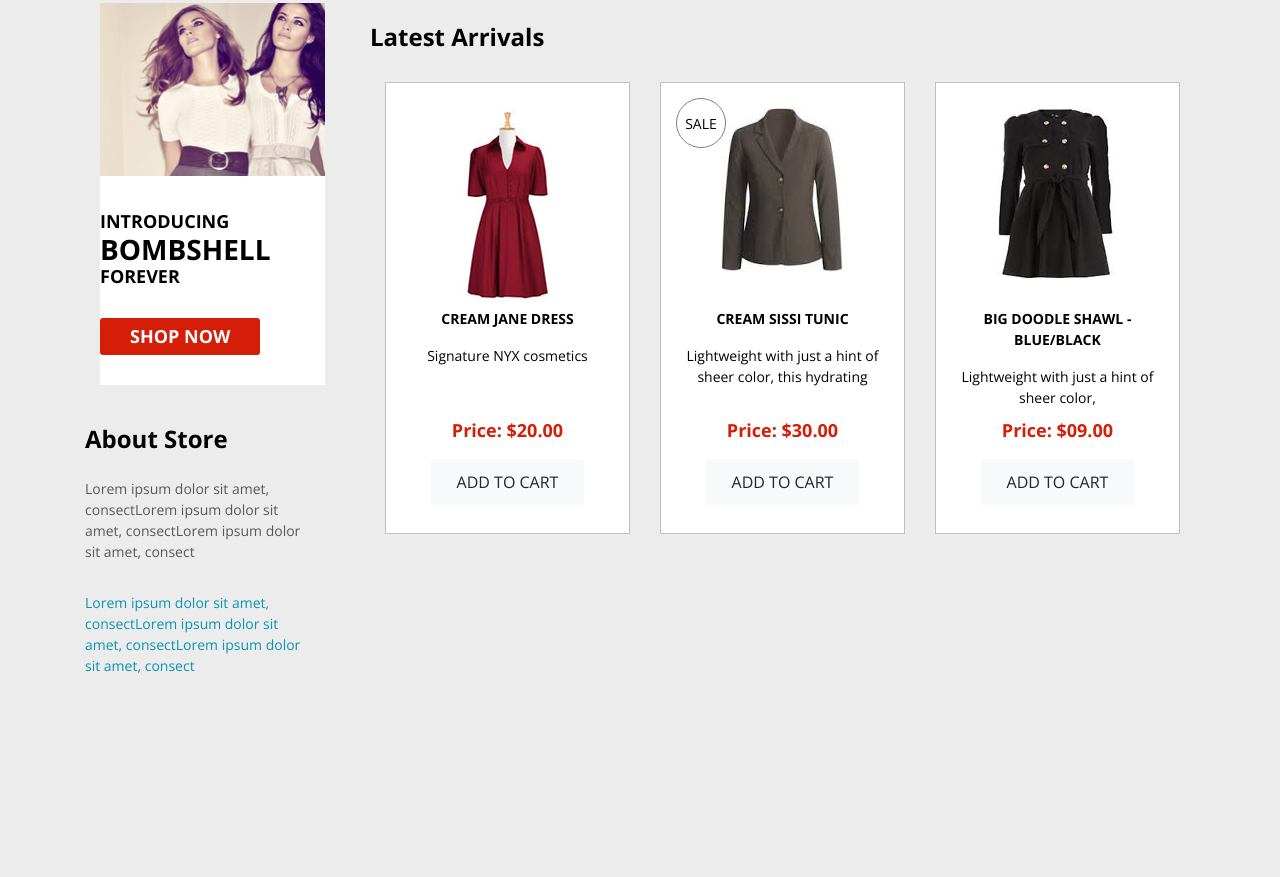
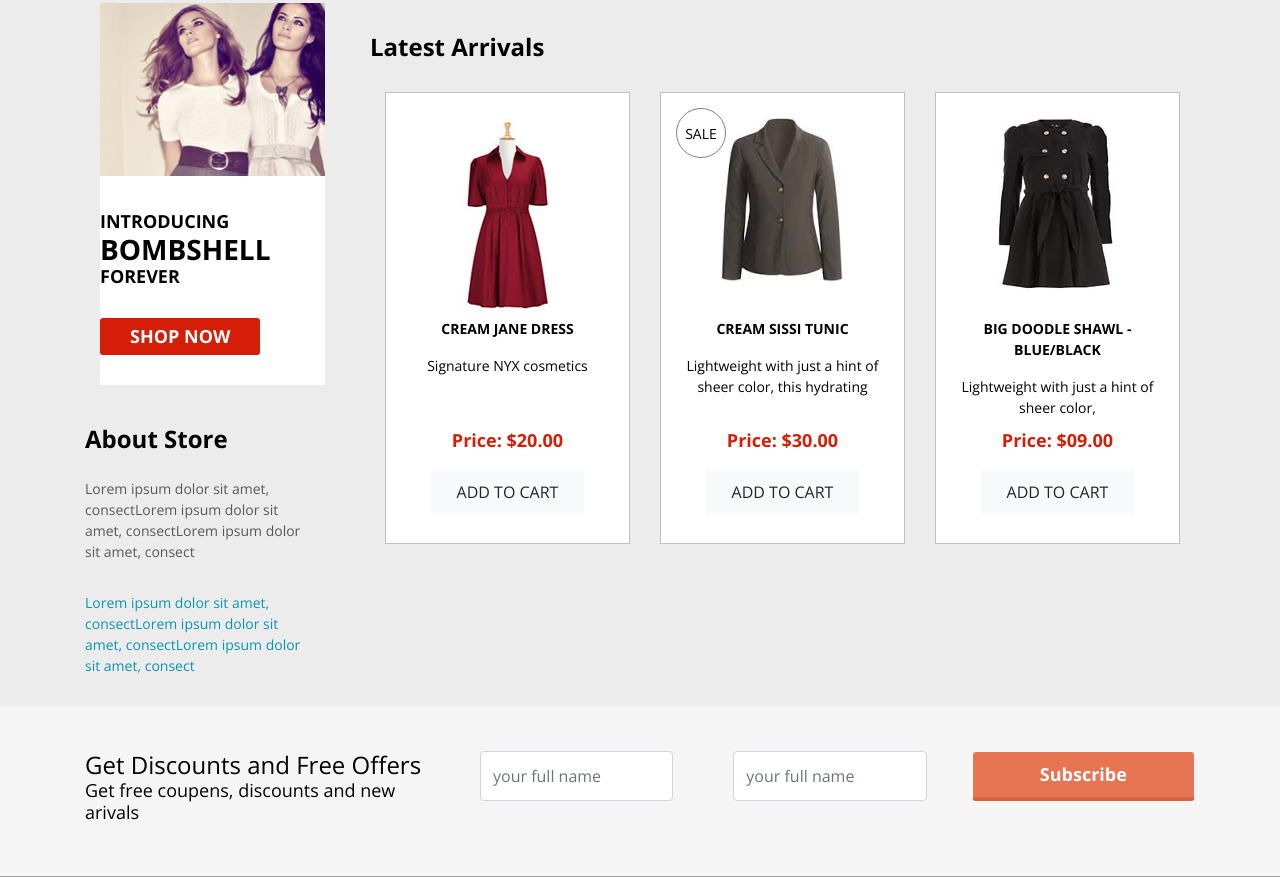
Before and after one commit to SergeevVasily/StyleTour, a plain HTML site: page index.html in a window 1280 px wide. Shown: the part 2273-3150 px from the top of the page. Before the commit the page ends 2979 px from the top, so only its background shows below. Drawn offline with nearby package versions, Linux system fonts and the light colour scheme.

Commit message:
Footer added

```diff
--- a/css/style.css
+++ b/css/style.css
@@ -51,6 +51,9 @@ h3{
     }
     .products-row{
         margin: 20px 0;
+    }
+    .bottom-content .form-inline{
+        margin-top: 20px;
     }
 }
 /* Small Devices, Tablets */
@@ -498,3 +501,46 @@ position: absolute;
     margin-bottom: 30px;
    text-align: center;
 }
+
+.banner-row img{
+    margin-bottom: 10px;
+}
+
+.bottom-content{
+    background: #f5f5f5;
+    padding: 45px 0;
+    border-bottom: 1px solid #9e9e9e;
+}
+.bottom-content h3{
+    font-weight: 400;
+    margin: 0;
+}
+
+.bottom-content h4{
+    font-weight: 300;
+    font-size: 18px;
+}
+
+.bottom-content .form-inline .form-control{
+    height: 50px;
+    margin: 0 15px;
+    width: 100%;
+
+}
+
+.bottom-content .form-inline .btn{
+    height: 50px;
+    padding-left: 50px;
+    padding-right: 50px;
+    background: #e77553;
+    color: white;
+    font-size: 18px;
+    font-weight: 700;
+    border-bottom: 4px solid #d96340;
+    width: 100%;
+    transition: all .5s;
+}
+
+.bottom-content .form-inline .btn:hover{
+    background: #d96340;
+}
--- a/index.html
+++ b/index.html
@@ -5,7 +5,7 @@
 	<meta http-equiv="X-UA-Compatible" content="IE=edge">
 	<meta name="viewport" content="width=device-width, initial-scale=1">
 	<title>Styletour</title>
-	<link href="https://fonts.googleapis.com/css?family=Open+Sans:400,700" rel="stylesheet">
+	<link href="https://fonts.googleapis.com/css?family=Open+Sans:400,700, 300" rel="stylesheet">
 	<link href='https://fonts.googleapis.com/css?family=Open+Sans:700,400&subset=latin,cyrillic' rel='stylesheet' type='text/css'>
 	<link href="css/bootstrap.min.css" rel="stylesheet">
 	<link href="css/style.css" rel="stylesheet">
@@ -143,7 +143,7 @@
 	</section>
 
 	<section class="main-content">
-		<div class="container">
+		<div class="container clearfix">
 			<div class="row">
 				<div class="col-md-9 order-md-3">
 					<div class="content">
@@ -256,7 +256,7 @@
                                 </div> <!--product-->
                             </div>
                         </div>
-                        <div class="banner-row form-inline">
+                        <div class="banner-row form-inline clearfix">
                             <col-sm-4>
                                 <a href=""><img src="img/content-banner1.jpg" alt=""></a>
                             </col-sm-4>
@@ -431,6 +431,32 @@
 		</div>
 	</section>
 
+    <section class="bottom-content">
+        <div class="container">
+            <div class="row">
+                <div class="col-md-4">
+                    <h3>Get Discounts and Free Offers</h3>
+                    <h4>Get free coupens, discounts and new arivals</h4>
+                </div>
+                <div class="col-md-8">
+                    <form action="" class="form-inline">
+                        <div class="row">
+                            <div class="form-group col-sm-4">
+                                <input type="text" class="form-control" placeholder="your full name">
+                            </div>
+                            <div class="form-group col-sm-4">
+                                <input type="text" class="form-control" placeholder="your full name">
+                            </div>
+                            <div class="form-group col-sm-4">
+                                <button type="submit" class="btn btn-light">Subscribe</button>
+                            </div>
+                        </div>
+                    </form>
+                </div>
+            </div>
+        </div>
+    </section>
+
 	<script src="https://ajax.googleapis.com/ajax/libs/jquery/1.11.3/jquery.min.js"></script>
 	<script src="js/bootstrap.min.js"></script>
 	<script src="js/scripts.js"></script>
```
